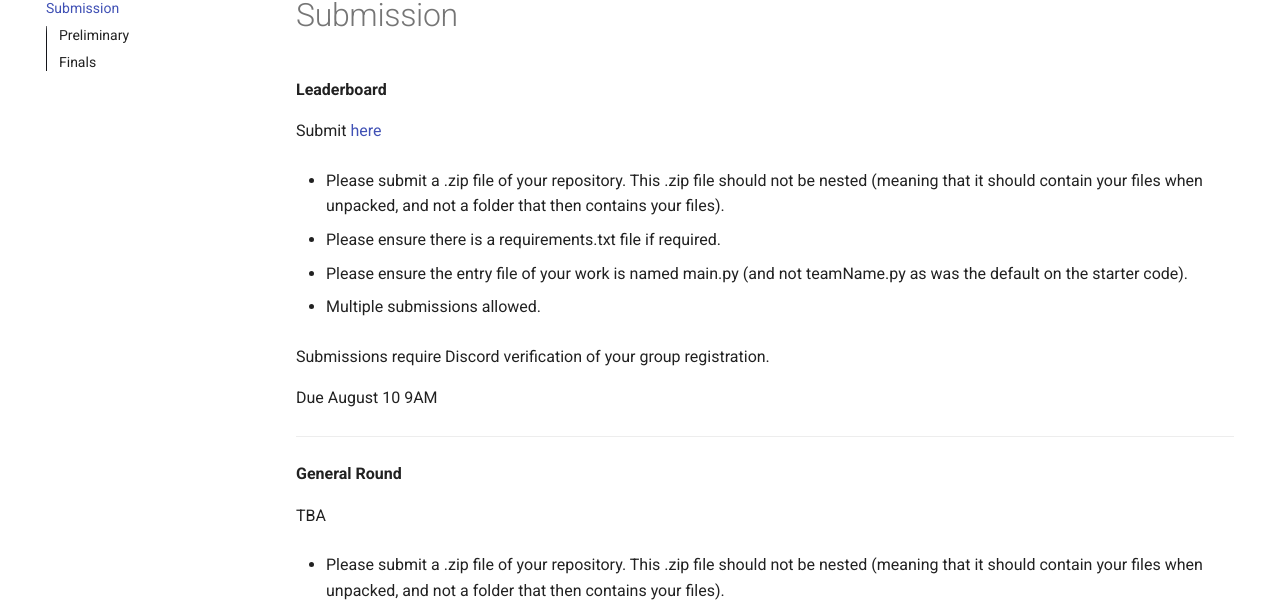
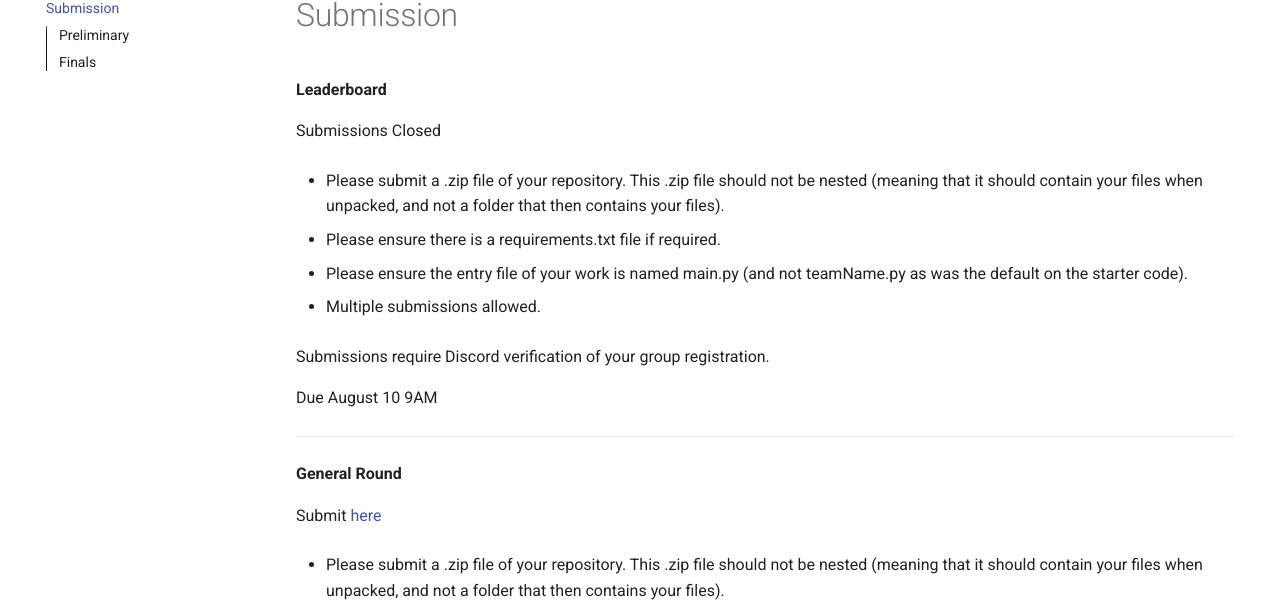
Before and after one commit to loh-0/Algothon25-wiki, an MkDocs documentation site: the page built from docs/5submission.md, in a window 1280 px wide and 900 px high. Shown: the part 151-762 px from the top of the window. Built offline with MkDocs 1.6.1 and Material for MkDocs 9.7.7, drawn with Linux system fonts in a browser that asks for light colours; comment, search, counter and statistics services are not loaded.

Commit message:
Updated submissions link

```diff
--- a/docs/5submission.md
+++ b/docs/5submission.md
@@ -5,8 +5,8 @@
 **Leaderboard**
 
 [//]: # "Submit [here](https://docs.google.com/forms/d/e/1FAIpQLSfW38uanZzTMOvfHPKQQDbyohS3oBlVYUAsYlO5cU0LBUsS_Q/viewform?usp=sf_link)"
-
-Submit [here](https://algothon.au/submission)
+Submissions Closed
+[//]: # (Submit [here]&#40;https://algothon.au/submission&#41;)
 
 - Please submit a .zip file of your repository. This .zip file should not be nested (meaning that it should contain your files when unpacked, and not a folder that then contains your files).
 
@@ -26,7 +26,7 @@ Due August 10 9AM
 
 [//]: # "Submit [here](https://docs.google.com/forms/d/e/1FAIpQLSfW38uanZzTMOvfHPKQQDbyohS3oBlVYUAsYlO5cU0LBUsS_Q/viewform?usp=sf_link)"
 
-TBA
+Submit [here](https://algothon.au/submission)
 
 - Please submit a .zip file of your repository. This .zip file should not be nested (meaning that it should contain your files when unpacked, and not a folder that then contains your files).
 
```
